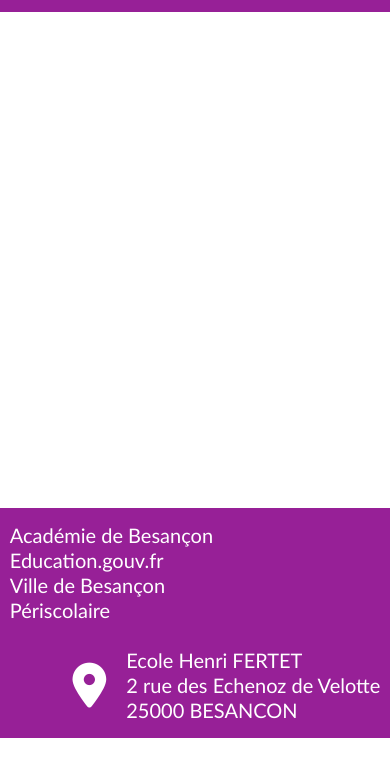
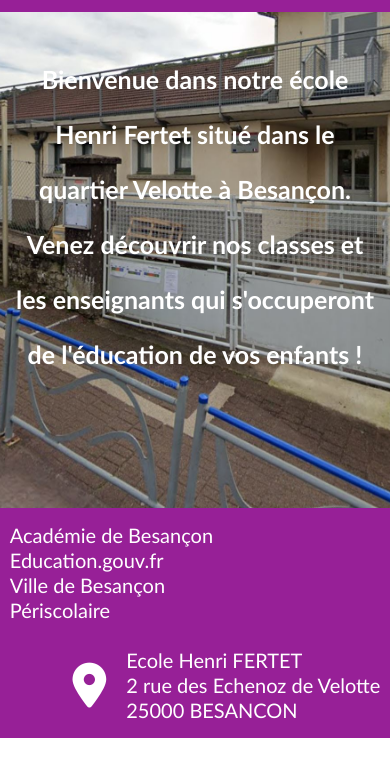
Before and after one commit to Jerhum25/ecole, a plain HTML site: page index.html in a window 390 px wide. Shown: the part 106-878 px from the top of the page. Before the commit the page ends 844 px from the top, so only its background shows below. Drawn offline with Linux system fonts and the light colour scheme.

Commit message:
fond accueil

```diff
--- a/index.html
+++ b/index.html
@@ -24,7 +24,12 @@
     </header>
 
     <main>
-
+        <section class="general">
+            <div class="description">
+                <h2>Bienvenue dans notre école Henri Fertet situé dans le quartier Velotte à Besançon.<br/>
+                Venez découvrir nos classes et les enseignants qui s'occuperont de l'éducation de vos enfants !</h2>
+            </div>
+        </section>
     </main>
 
     <footer>
--- a/style.css
+++ b/style.css
@@ -80,8 +80,25 @@ header nav ul li a:hover{
 	color: rgb(247, 170, 247);
 }
 
-
-
+/* page accueil */
+main .general{
+	background: url("./images/ecole.JPG");
+	background-repeat: no-repeat;
+	background-size: cover;
+	object-position: center;
+	width: 100%;
+	height: 90vh;
+}
+main .general h2{
+	width: 60%;
+	line-height: 55px;
+	text-align: center;
+	padding-top: 300px;
+	font-size: 50px;
+	margin: auto;
+	color: #fff;
+	font-weight: 600;
+}
 
 
 
@@ -96,7 +113,7 @@ footer{
 	position: absolute;
 	bottom: 0;
 	width: 100%;
-	padding: 15px;
+	padding: 15px 0;
 }
 footer .contenu{
 	width: 30%;
@@ -195,6 +212,24 @@ main section#contact button{
 		line-height: 22px;
 	}
 
+
+	/* page accueil */
+	main .general{
+		background-position: center;
+		background-position-y: -200px;
+
+	}
+	main .general h2{
+		font-size: 25px;
+		width: 95%;
+		padding-top: 40px;
+	}
+
+
+
+
+
+
 	/* page contact */
 	main section#contact{
 		border: none;
```
Also changed, not shown: images/Capture.JPG (added), images/ecole.JPG (added).
